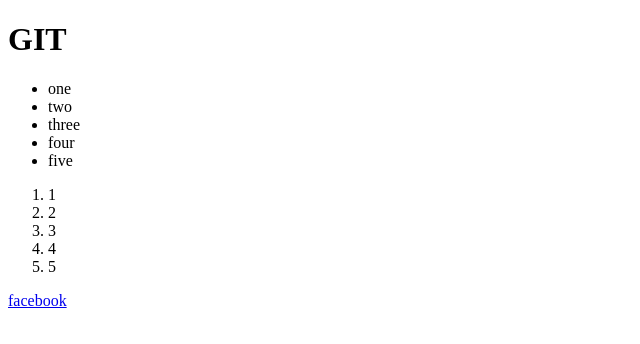
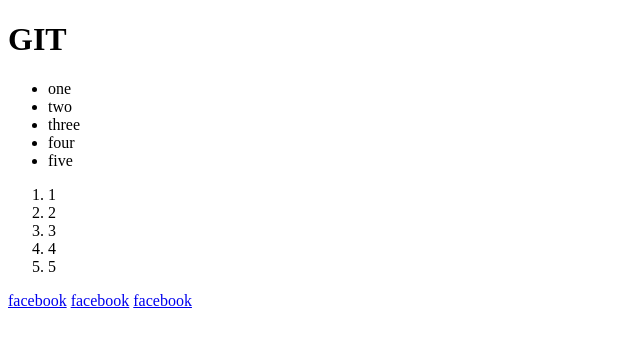
Before and after one commit to abdullah-ibrahim10/testing, a plain HTML site: page index.html in a window 1280 px wide. Shown: the whole page, without its empty margins (0-640 px from the left). Drawn offline with Linux system fonts and the light colour scheme.

Commit message:
something is changed

```diff
--- a/index.html
+++ b/index.html
@@ -30,4 +30,6 @@
     </ol>
 
     <a href="https://facebook.com">facebook</a>
+    <a href="https://facebook.com">facebook</a>
+    <a href="https://facebook.com">facebook</a>
 </body>
```
